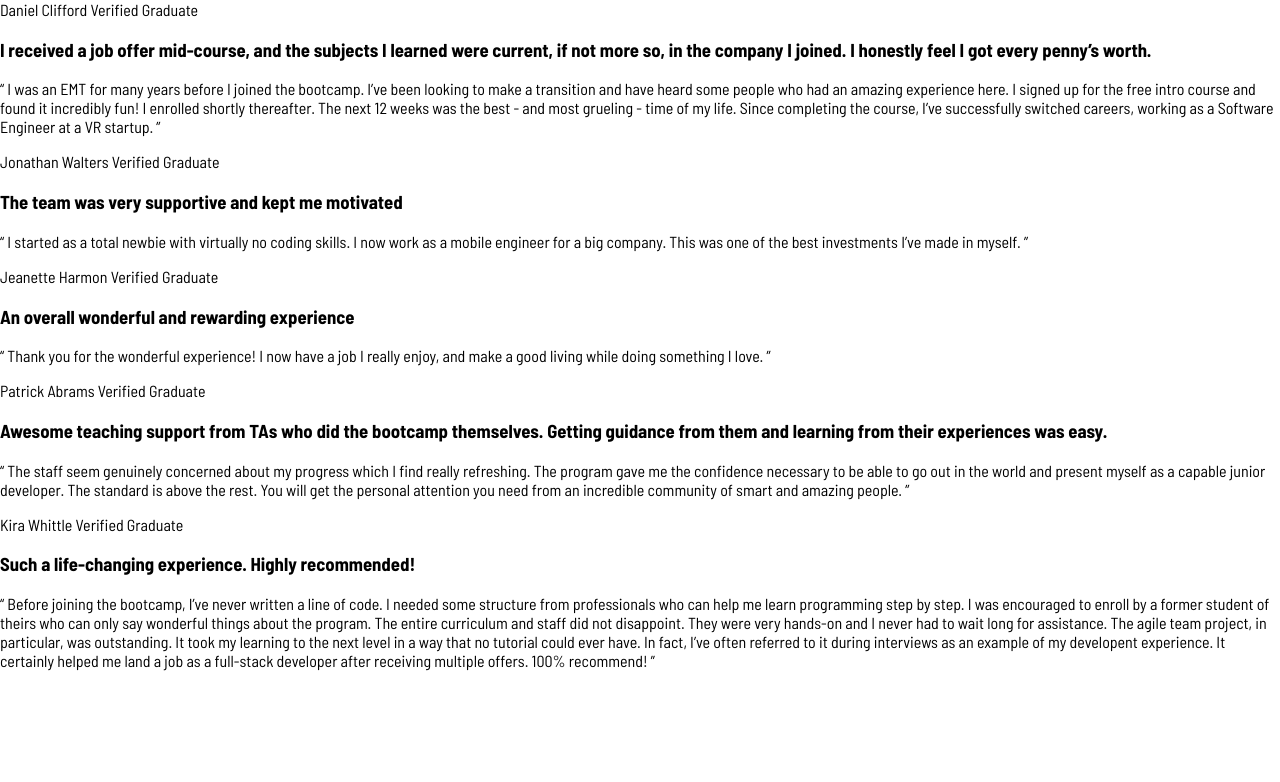
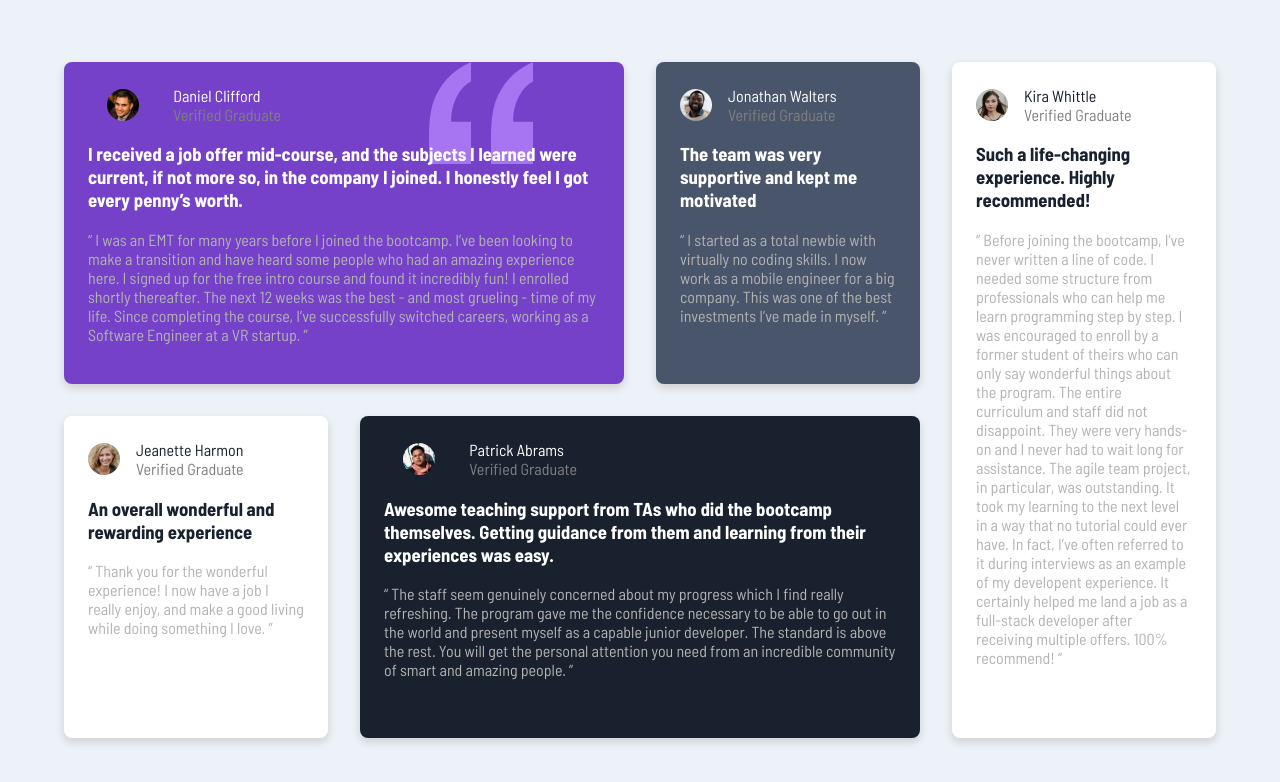
Before and after one commit to stezor/testimonials-grid-section, a plain HTML site: page index.html in a window 1280 px wide. Drawn offline with Linux system fonts and the light colour scheme.

Commit message:
Initial solution

```diff
--- a/index.html
+++ b/index.html
@@ -15,97 +15,162 @@
   <body>
     <main>
       <section class="testimonials">
-        <section>
         <div class="testimonial">
           <div class="testimonial__student">
-              <span></span>
-              <span>Daniel Clifford</span>
-              <span>Verified Graduate</span>
+            <span class="testimonial__student__photo">
+              <img
+                src="./images/image-daniel.jpg"
+                alt="Student Daniels' photo"
+              />
+            </span>
+            <span
+              class="testimonial__student__name testimonial__student__name--light"
+            >
+              Daniel Clifford
+            </span>
+            <span class="testimonial__student__verification">
+              Verified Graduate
+            </span>
           </div>
-            <h3>
+          <h3
+            class="testimonial__student__title testimonial__student__title--light"
+          >
             I received a job offer mid-course, and the subjects I learned were
-              current, if not more so, in the company I joined. I honestly feel
-              I got every penny’s worth.
+            current, if not more so, in the company I joined. I honestly feel I
+            got every penny’s worth.
           </h3>
-            <p>
+          <p class="testimonial__student__description">
             “ I was an EMT for many years before I joined the bootcamp. I’ve
-              been looking to make a transition and have heard some people who
-              had an amazing experience here. I signed up for the free intro
-              course and found it incredibly fun! I enrolled shortly thereafter.
-              The next 12 weeks was the best - and most grueling - time of my
-              life. Since completing the course, I’ve successfully switched
-              careers, working as a Software Engineer at a VR startup. ”
+            been looking to make a transition and have heard some people who had
+            an amazing experience here. I signed up for the free intro course
+            and found it incredibly fun! I enrolled shortly thereafter. The next
+            12 weeks was the best - and most grueling - time of my life. Since
+            completing the course, I’ve successfully switched careers, working
+            as a Software Engineer at a VR startup. ”
           </p>
         </div>
         <div class="testimonial">
           <div class="testimonial__student">
-              <span></span>
-              <span>Jonathan Walters</span>
-              <span>Verified Graduate</span>
+            <span class="testimonial__student__photo">
+              <img
+                src="./images/image-jonathan.jpg"
+                alt="Student Jonathans' photo"
+              />
+            </span>
+            <span
+              class="testimonial__student__name testimonial__student__name--light"
+            >
+              Jonathan Walters
+            </span>
+            <span class="testimonial__student__verification">
+              Verified Graduate
+            </span>
           </div>
-            <h3>The team was very supportive and kept me motivated</h3>
-            <p>
-              “ I started as a total newbie with virtually no coding skills. I
-              now work as a mobile engineer for a big company. This was one of
-              the best investments I’ve made in myself. ”
+          <h3
+            class="testimonial__student__title testimonial__student__title--light"
+          >
+            The team was very supportive and kept me motivated
+          </h3>
+          <p class="testimonial__student__description">
+            “ I started as a total newbie with virtually no coding skills. I now
+            work as a mobile engineer for a big company. This was one of the
+            best investments I’ve made in myself. ”
           </p>
         </div>
         <div class="testimonial">
           <div class="testimonial__student">
-              <span></span>
-              <span>Jeanette Harmon</span>
-              <span>Verified Graduate</span>
+            <span class="testimonial__student__photo">
+              <img
+                src="./images/image-jeanette.jpg"
+                alt="Student Jeanettes' photo"
+              />
+            </span>
+            <span
+              class="testimonial__student__name testimonial__student__name--dark"
+            >
+              Jeanette Harmon
+            </span>
+            <span class="testimonial__student__verification">
+              Verified Graduate
+            </span>
           </div>
-            <h3>An overall wonderful and rewarding experience</h3>
-            <p>
-              “ Thank you for the wonderful experience! I now have a job I
-              really enjoy, and make a good living while doing something I love.
-              ”
+          <h3
+            class="testimonial__student__title testimonial__student__title--dark"
+          >
+            An overall wonderful and rewarding experience
+          </h3>
+          <p class="testimonial__student__description">
+            “ Thank you for the wonderful experience! I now have a job I really
+            enjoy, and make a good living while doing something I love. ”
           </p>
         </div>
         <div class="testimonial">
           <div class="testimonial__student">
-              <span></span>
-              <span>Patrick Abrams</span>
-              <span>Verified Graduate</span>
+            <span class="testimonial__student__photo">
+              <img
+                src="./images/image-patrick.jpg"
+                alt="Student Patricks' photo"
+              />
+            </span>
+            <span
+              class="testimonial__student__name testimonial__student__name--light"
+            >
+              Patrick Abrams
+            </span>
+            <span class="testimonial__student__verification">
+              Verified Graduate
+            </span>
           </div>
-            <h3>
+          <h3
+            class="testimonial__student__title testimonial__student__title--light"
+          >
             Awesome teaching support from TAs who did the bootcamp themselves.
             Getting guidance from them and learning from their experiences was
             easy.
           </h3>
-            <p>
-              “ The staff seem genuinely concerned about my progress which I
-              find really refreshing. The program gave me the confidence
-              necessary to be able to go out in the world and present myself as
-              a capable junior developer. The standard is above the rest. You
-              will get the personal attention you need from an incredible
-              community of smart and amazing people. ”
+          <p class="testimonial__student__description">
+            “ The staff seem genuinely concerned about my progress which I find
+            really refreshing. The program gave me the confidence necessary to
+            be able to go out in the world and present myself as a capable
+            junior developer. The standard is above the rest. You will get the
+            personal attention you need from an incredible community of smart
+            and amazing people. ”
           </p>
         </div>
         <div class="testimonial">
           <div class="testimonial__student">
-              <span></span>
-              <span>Kira Whittle</span>
-              <span>Verified Graduate</span>
+            <span class="testimonial__student__photo">
+              <img src="./images/image-kira.jpg" alt="Student Kiras' photo" />
+            </span>
+            <span
+              class="testimonial__student__name testimonial__student__name--dark"
+            >
+              Kira Whittle
+            </span>
+            <span class="testimonial__student__verification">
+              Verified Graduate
+            </span>
           </div>
-            <h3>Such a life-changing experience. Highly recommended!</h3>
-            <p>
-              “ Before joining the bootcamp, I’ve never written a line of code.
-              I needed some structure from professionals who can help me learn
+          <h3
+            class="testimonial__student__title testimonial__student__title--dark"
+          >
+            Such a life-changing experience. Highly recommended!
+          </h3>
+          <p class="testimonial__student__description">
+            “ Before joining the bootcamp, I’ve never written a line of code. I
+            needed some structure from professionals who can help me learn
             programming step by step. I was encouraged to enroll by a former
             student of theirs who can only say wonderful things about the
             program. The entire curriculum and staff did not disappoint. They
-              were very hands-on and I never had to wait long for assistance.
-              The agile team project, in particular, was outstanding. It took my
+            were very hands-on and I never had to wait long for assistance. The
+            agile team project, in particular, was outstanding. It took my
             learning to the next level in a way that no tutorial could ever
             have. In fact, I’ve often referred to it during interviews as an
             example of my developent experience. It certainly helped me land a
-              job as a full-stack developer after receiving multiple offers.
-              100% recommend! ”
+            job as a full-stack developer after receiving multiple offers. 100%
+            recommend! ”
           </p>
         </div>
-        </section>
       </section>
     </main>
   </body>
--- a/style.css
+++ b/style.css
@@ -16,4 +16,148 @@
 body {
   margin: 0;
   font-family: "Barlow Semi Condensed", sans-serif;
+  background-color: var(--light-grayish-blue);
 }
+
+.testimonials {
+  width: 90%;
+  max-width: 20rem;
+  margin: 4rem auto;
+}
+
+.testimonial {
+  margin-bottom: 24px;
+  border-radius: 8px;
+  padding: 24px;
+  box-shadow: 0 4px 8px var(--light-gray);
+}
+
+.testimonial:last-of-type {
+  margin: 0;
+}
+
+.testimonial:nth-of-type(1) {
+  background-color: var(--moderate-violet);
+  background-image: url("./images/bg-pattern-quotation.svg");
+  background-repeat: no-repeat;
+  background-position: top right 10%;
+}
+
+.testimonial:nth-of-type(2) {
+  background-color: var(--very-dark-grayish-blue);
+}
+
+.testimonial:nth-of-type(3) {
+  background-color: var(--white);
+}
+
+.testimonial:nth-of-type(4) {
+  background-color: var(--very-dark-blackish-blue);
+}
+
+.testimonial:nth-of-type(5) {
+  background-color: var(--white);
+}
+
+.testimonial__student {
+  display: grid;
+  grid-template-columns: repeat(12, 1fr);
+  grid-template-rows: repeat(12, 1fr);
+}
+
+.testimonial__student__photo {
+  grid-column: 1 / 3;
+  grid-row: 1 / -1;
+  justify-self: center;
+  align-self: center;
+  height: 32px;
+  width: 32px;
+  margin-right: 16px;
+  border-radius: 50%;
+  overflow: hidden;
+}
+
+.testimonial__student__photo > img {
+  height: 100%;
+  width: 100%;
+}
+
+.testimonial__student__name {
+  grid-column: 3 / -1;
+  grid-row: 1 / 7;
+}
+
+.testimonial__student__name--light {
+  color: var(--white);
+}
+
+.testimonial__student__name--dark {
+  color: var(--very-dark-blackish-blue);
+}
+
+.testimonial__student__verification {
+  grid-column: 3 / -1;
+  grid-row: 7 / -1;
+  color: hsl(0, 0%, 50%);
+}
+
+.testimonial__student__title--light {
+  color: var(--white);
+}
+
+.testimonial__student__title--dark {
+  color: var(--very-dark-blackish-blue);
+}
+
+.testimonial__student__description {
+  color: hsl(0, 0%, 70%);
+}
+
+@media screen and (min-width: 768px) {
+  body {
+    display: flex;
+    justify-content: center;
+    align-items: center;
+    height: 100vh;
+    width: 100vw;
+  }
+
+  .testimonials {
+    display: grid;
+    grid-template-columns: repeat(12, 1fr);
+    grid-template-rows: repeat(12, 1fr);
+    gap: 32px;
+    max-width: 1280px;
+  }
+
+  .testimonial {
+    margin: 0;
+    max-width: unset;
+  }
+
+  .testimonial:nth-of-type(1) {
+    grid-column: 1 / 7;
+    grid-row: 1 / 7;
+    background-position: top right 20%;
+  }
+
+  .testimonial:nth-of-type(2) {
+    grid-column: 7 / 10;
+    grid-row: 1 / 7;
+  }
+
+  .testimonial:nth-of-type(3) {
+    grid-column: 1 / 4;
+    grid-row: 7 / -1;
+  }
+
+  .testimonial:nth-of-type(4) {
+    grid-column: 4 / 10;
+    grid-row: 7 / -1;
+  }
+
+  .testimonial:nth-of-type(5) {
+    grid-column: 10 / -1;
+    grid-row: 1 / -1;
+  }
+}
```
Lines whose indentation alone changed are shown as unchanged.
